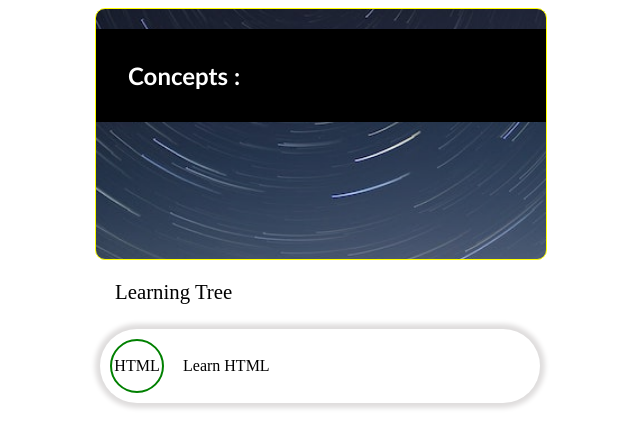
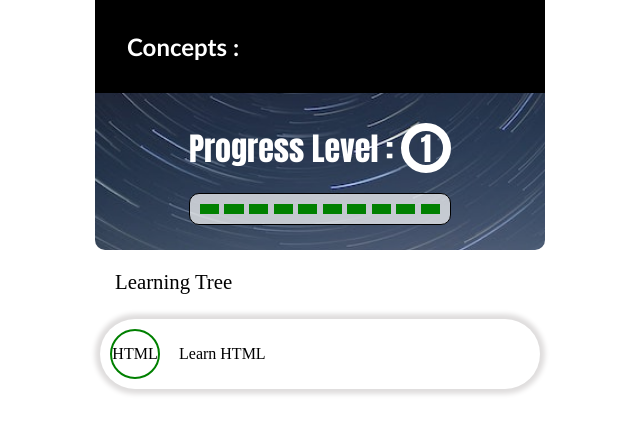
Before and after one commit to anilABCD/JUST-codeTree, a website: page index.html in a window 1280 px wide. Shown: the whole page, without its empty margins (320-960 px from the left). Drawn offline with Linux system fonts and the light colour scheme.

Commit message:
progress bar on home page added

```diff
--- a/index.html
+++ b/index.html
@@ -16,6 +16,29 @@
 
         <div class="header">
             <h2 class="hero-text-large">Concepts :</h2>
+            <div class="progress-bar-container">
+                <div class="progress-bar">
+
+                    <div class="levels-text">
+                        Progress Level : <div class="level">1</div>
+                    </div>
+                    <div class="levels">
+
+                        <div class="p p-1"></div>
+                        <div class="p p-2"></div>
+                        <div class="p p-3"></div>
+                        <div class="p p-4"></div>
+                        <div class="p p-5"></div>
+                        <div class="p p-6"></div>
+                        <div class="p p-7"></div>
+                        <div class="p p-8"></div>
+                        <div class="p p-9"></div>
+                        <div class="p p-10"></div>
+
+                    </div>
+
+                </div>
+            </div>
         </div>
 
         <div class="toc">
--- a/sass/style.scss
+++ b/sass/style.scss
@@ -1,7 +1,15 @@
 
 
+*,
+*::before,
+*::after{
+
+     margin: 0;
+     box-sizing: border-box;
+
+}
+
 body{
-
      background: #FFF;
 }
 
@@ -25,9 +33,7 @@ body{
     min-height: 250px;
     background: url(../images/codingBanner.jpg) ;
 
-    border: 1px solid yellow;
-
-     border-radius: 10px ;
+    border-radius: 10px ;
 
     background-size:     cover;                      /* <------ */
     background-repeat:   no-repeat;
@@ -38,9 +44,72 @@ body{
     font-family:'Gill Sans', 'Gill Sans MT', Calibri, 'Trebuchet MS', sans-serif;
     padding: 2rem;
     }
-
 }
 
+// toc ***************************
+
+.progress-bar-container
+{
+     display:flex;
+     align-items: center;
+     justify-content: center;
+      margin-top: 20px;
+     .progress-bar{
+        font-size: xx-large;
+        padding: 10px;
+        font-family: Impact, Haettenschweiler, 'Arial Narrow Bold', sans-serif;
+
+
+        // background: linear-gradient(90deg, red, blue);
+        // background-clip: text;
+        // color: transparent;
+
+        // background: -webkit-linear-gradient(90deg, red, blue);
+        // -webkit-background-clip: text;
+        // -webkit-text-fill-color: transparent;
+
+
+        .levels-text{
+           margin-bottom: 20px;
+
+           .level{
+
+               display:inline-flex;
+               border: 8px solid white;
+               border-radius: 50%;
+               width: 50px;
+               height: 50px;
+
+               justify-content: center;
+               align-items: center;
+
+
+               margin : 0 auto;
+           }
+        }
+
+        .levels{
+          display: flex;
+          justify-content: space-between;
+          border: 1px solid black;
+
+          background-color:rgba(255, 255, 255, 0.7);
+
+          border-radius: 10px;
+
+          padding: 10px;
+
+              .p{
+                background-color: green;
+                min-width: 10px;
+                min-height: 10px;
+                flex-basis: 8%;
+              }
+        }
+    }
+
+
+  }
 
 // toc ***************************
 
@@ -57,6 +126,7 @@ body{
 
     padding: 20px;
   }
+
 
    .tree{
 
```
Also changed, not shown: css/style.css, 1 other file.
